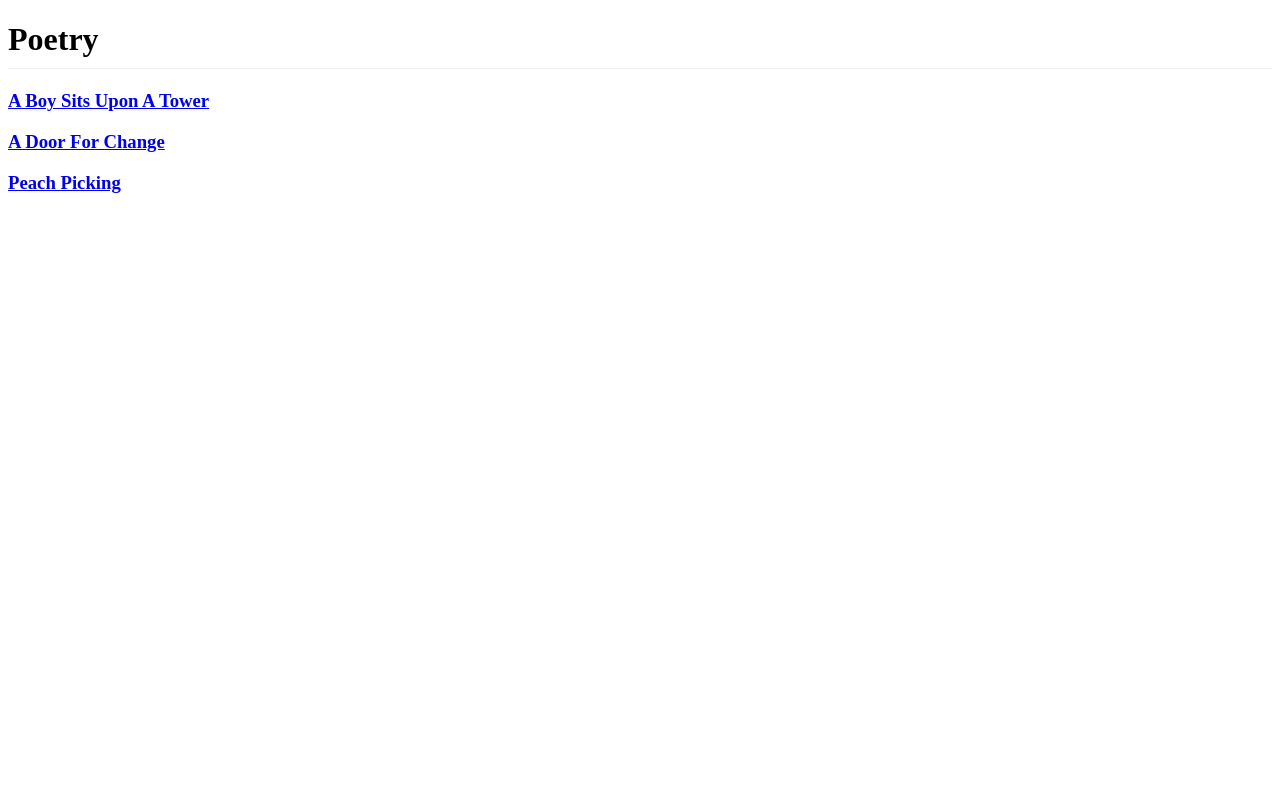
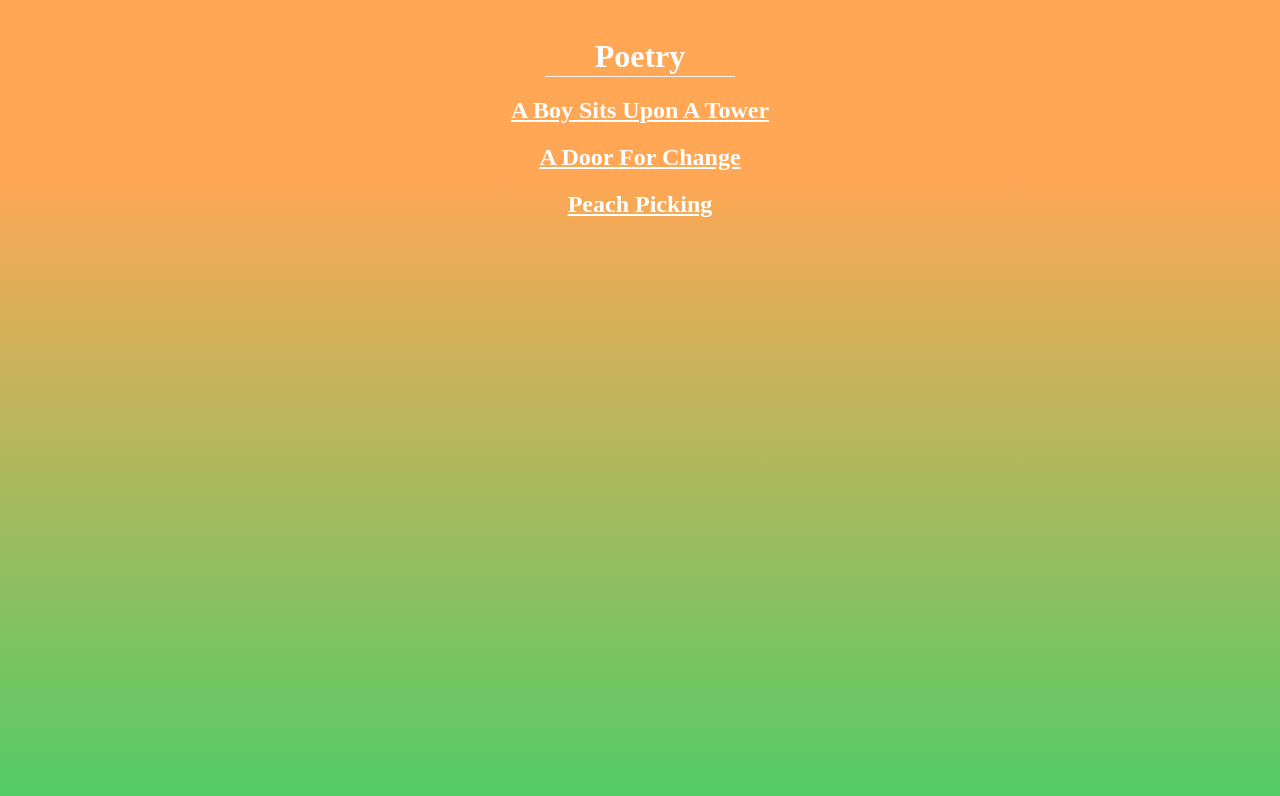
Before and after one commit to nettijoe96/nettijoe96.github.io, a SvelteKit app: page / in a window 1280 px wide. Shown: the top 796 px of the page. Built offline with nearby package versions, Linux system fonts and the light colour scheme.

Commit message:
adding gradient and centering

```diff
--- a/src/routes/+page.svelte
+++ b/src/routes/+page.svelte
@@ -1,4 +1,10 @@
 <script>
+    import '../styles.css'
+
+    // orange FFA755
+    // purple B694FF
+    // green 52CC66
+
     let poems = [
         {
             name: "A Boy Sits Upon A Tower",
@@ -15,19 +21,41 @@
     ]
 </script>
 
-<h1>Poetry</h1>
+<div>
+    <h1>Poetry</h1>
 
-{#each poems as {name, route}, i}
-<h3>
-    <a href={route}>{name}</a>
-</h3>
-{/each}
+    {#each poems as {name, route}, i}
+    <h2>
+        <a href={route}>{name}</a>
+    </h2>
+    {/each}
+</div>
 
 <style>
+    /* div {
+        background: rgb(255,167,85);
+        background: linear-gradient(180deg, rgba(255,167,85,1) 0%, rgba(182,148,255,1) 50%, rgba(82,204,102,1) 100%);
+    } */
+
     h1 {
-        padding-bottom: .3em;
-        font-size: 2em;
+        margin-left: 42.5%;
+        width: 15%;
+        text-align: center;
+        margin-top: 3%;
+        margin-bottom: 0%;
+        padding-bottom: 1px;
         border-bottom: 1px solid #eee;
         border-bottom-color: rgb(238, 238, 238);
+        color: white;
     }
+
+    h2 {
+        text-align: center;
+        color: white;
+    }
+
+    a {
+        color: white;
+    }
+
 </style>
--- a/src/routes/peach-picking/+page.svelte
+++ b/src/routes/peach-picking/+page.svelte
@@ -1,6 +1,5 @@
+<h1>Peach Picking</h1>
 <body>
-    Peach Picking
-    <br>
     <br> We wrap ourselves
     <br> In light linen coats
     <br> Grey woolen socks
@@ -36,7 +35,21 @@
 </body>
 
 <style>
+    h1 {
+        margin-left: 42.5%;
+        width: 15%;
+        text-align: center;
+        margin-top: 3%;
+        margin-bottom: 0%;
+        padding-bottom: 1px;
+        border-bottom: 1px solid #eee;
+        border-bottom-color: rgb(238, 238, 238);
+    }
+
     body {
+        border-top: 0%;
+        margin-top: 0%;
+        padding-top: 0%;
         text-align: center;
     }
 </style>
--- /dev/null
+++ b/src/styles.css
@@ -0,0 +1,8 @@
+body {
+    /* background: rgb(255,167,85);
+    background: linear-gradient(180deg, rgba(255,167,85,1) 0%, rgba(182,148,255,1) 50%, rgba(82,204,102,1) 100%); */
+    background: rgb(255,167,85);
+    background: linear-gradient(180deg, rgba(255,167,85,1) 22%, rgba(82,204,102,1) 100%);
+    background-repeat: no-repeat;
+    background-attachment: fixed;
+}
```
Also changed, not shown: static/poems/peach-picking.txt (added).
